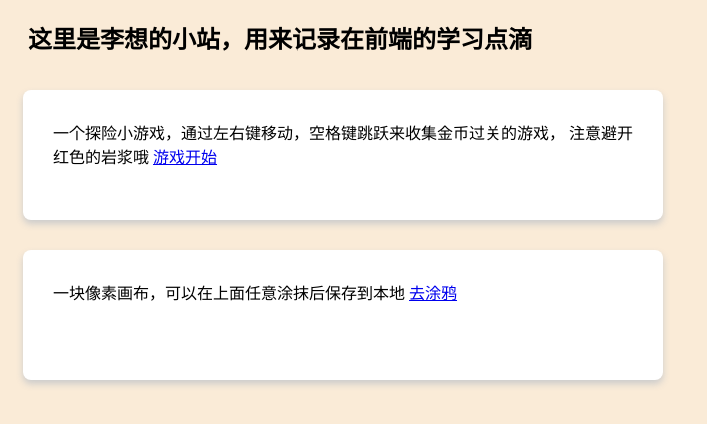
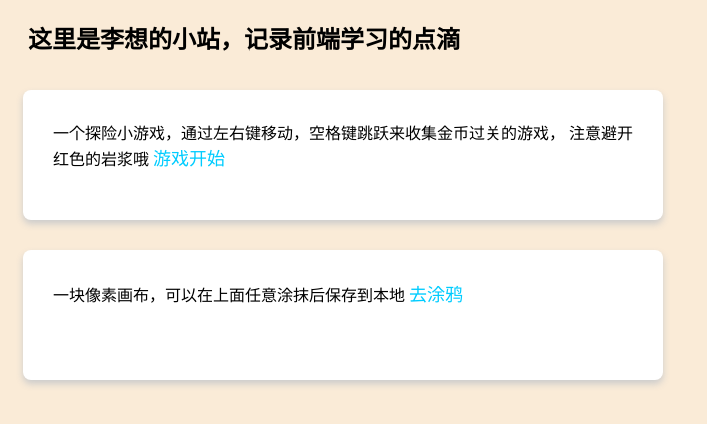
Before and after one commit to Nero1930/Nero1930.github.io, a plain HTML site: page index.html in a window 1280 px wide. Shown: the whole page, without its empty margins (0-707 px from the left). Drawn offline with Linux system fonts and the light colour scheme.

Commit message:
feat(new index)

```diff
--- a/index.css
+++ b/index.css
@@ -18,4 +18,10 @@ h2 {
 }
 p {
   margin: 10px 10px;
+  font-size: 16px
 }
+a {
+  text-decoration: none;
+  font-size: 18px;
+  color: #00ccff;
+}
--- a/index.html
+++ b/index.html
@@ -8,16 +8,16 @@
   <title>李想的小站</title>
 </head>
 <body>
-  <h2>这里是李想的小站，用来记录在前端的学习点滴</h2>
+  <h2>这里是李想的小站，记录前端学习的点滴</h2>
   <div class="card">
     <p>一个探险小游戏，通过左右键移动，空格键跳跃来收集金币过关的游戏，
       注意避开红色的岩浆哦
-      <a href="/game">游戏开始</a>
+      <a href="/game" target="_blank">游戏开始</a>
     </p>
   </div>
   <div class="card">
     <p>一块像素画布，可以在上面任意涂抹后保存到本地
-      <a href="/paint">去涂鸦</a>
+      <a href="/paint" target="_blank">去涂鸦</a>
     </p>
   </div>
 </body>
```
